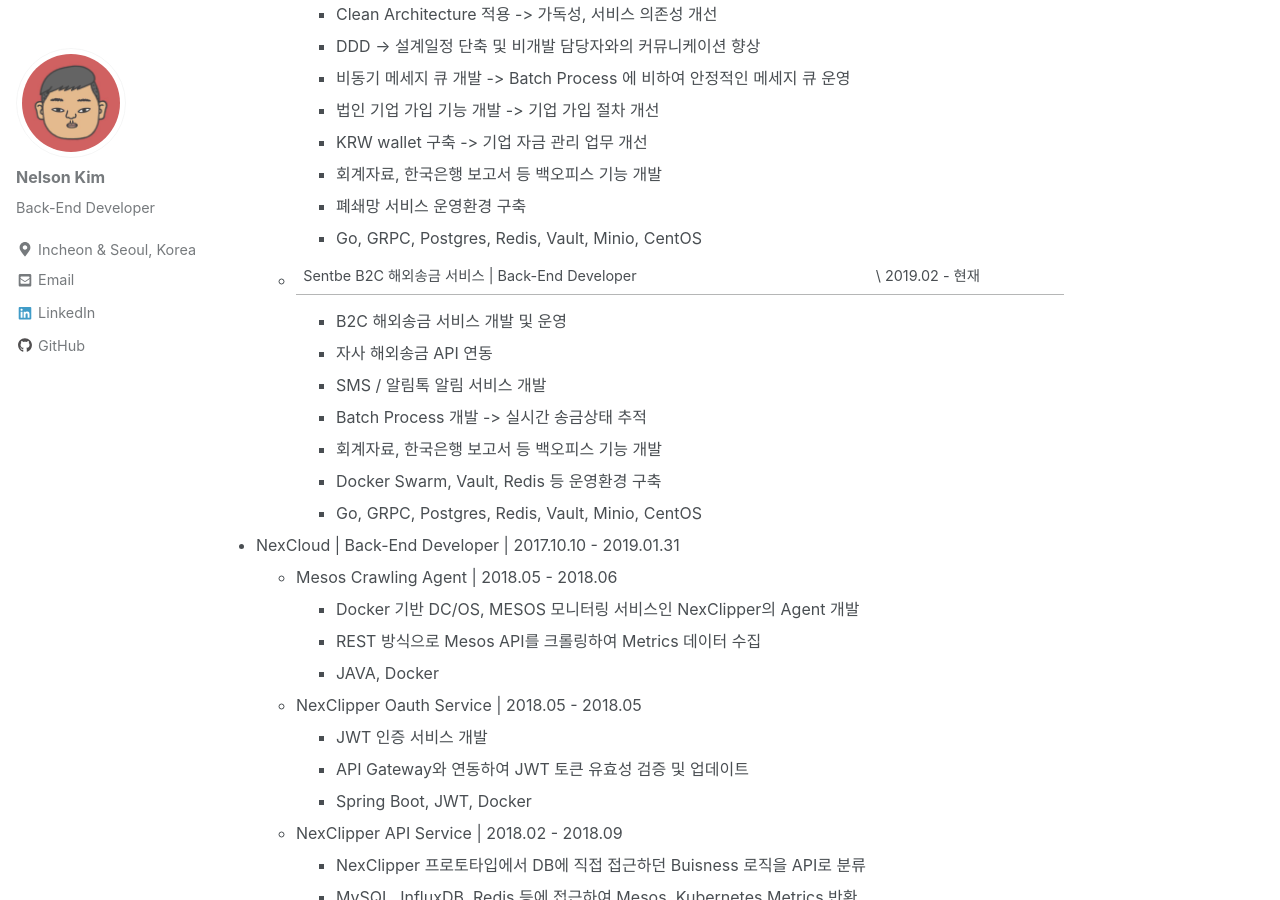
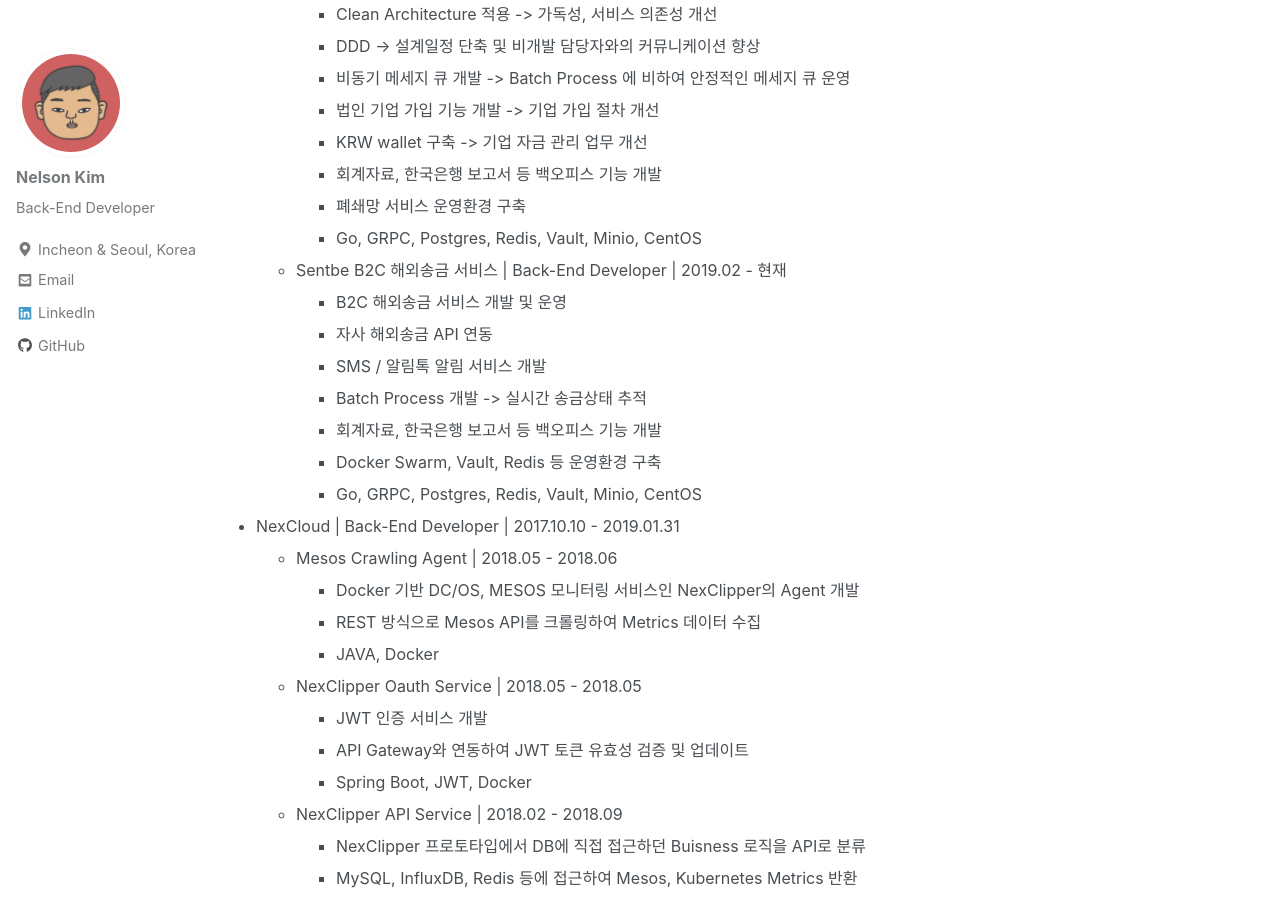
Before and after one commit to ssipflow/ssipflow.github.io, a Jekyll site: the page built from _pages/about-me.md, in a window 1280 px wide and 900 px high, scrolled down 1178 px. Built offline with Jekyll 4.4.1, drawn with Linux system fonts in a browser that asks for light colours; nearby versions of some CDN libraries; comment, search, counter and statistics services are not loaded.

```diff
--- a/_pages/about-me.md
+++ b/_pages/about-me.md
@@ -45,7 +45,7 @@ GitHub: [https://github.com/ssipflow](https://github.com/ssipflow)
         * 폐쇄망 서비스 운영환경 구축
         * Go, GRPC, Postgres, Redis, Vault, Minio, CentOS
 
-    * Sentbe B2C 해외송금 서비스 \| Back-End Developer |\ 2019.02 - 현재
+    * Sentbe B2C 해외송금 서비스 \| Back-End Developer \| 2019.02 - 현재
         * B2C 해외송금 서비스 개발 및 운영
         * 자사 해외송금 API 연동
         * SMS / 알림톡 알림 서비스 개발
```
